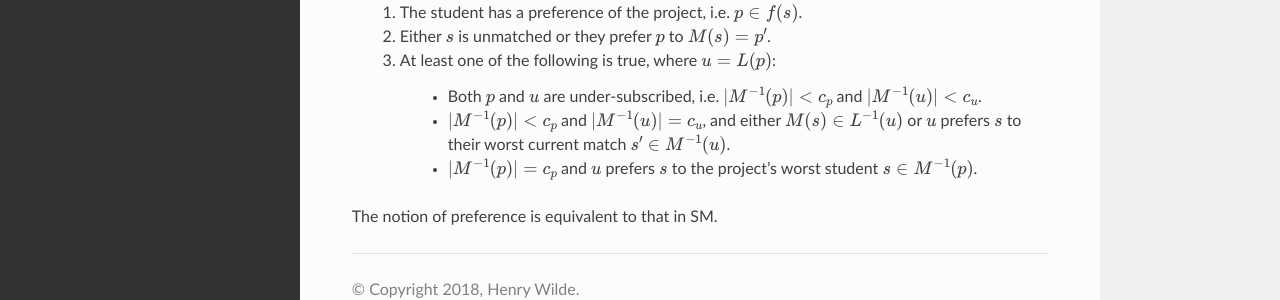
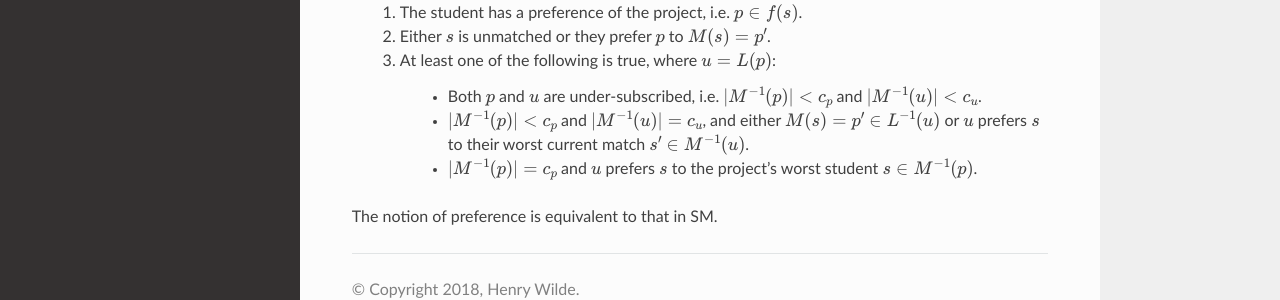
Before and after one commit to daffidwilde/matching, a Sphinx documentation site: the page built from docs/discussion/student_allocation/definitions.rst, in a window 1280 px wide and 900 px high, scrolled down 918 px. Shown: the part 541-841 px from the top of the window. Built offline with Sphinx 7.4.7 and the Read the Docs theme 2.0.0, drawn with Linux system fonts in a browser that asks for light colours.

```diff
--- a/docs/discussion/student_allocation/definitions.rst
+++ b/docs/discussion/student_allocation/definitions.rst
@@ -84,8 +84,8 @@ following hold:
           - Both :math:`p` and :math:`u` are under-subscribed, i.e.
             :math:`|M^{-1}(p)| < c_p` and :math:`|M^{-1}(u)| < c_u`.
           - :math:`|M^{-1}(p)| < c_p` and :math:`|M^{-1}(u)| = c_u`, and either
-            :math:`M(s) \in L^{-1}(u)` or :math:`u` prefers :math:`s` to their
-            worst current match :math:`s' \in M^{-1}(u)`.
+            :math:`M(s) = p' \in L^{-1}(u)` or :math:`u` prefers :math:`s` to
+            their worst current match :math:`s' \in M^{-1}(u)`.
           - :math:`|M^{-1}(p)| = c_p` and :math:`u` prefers :math:`s` to the
             project's worst student :math:`s \in M^{-1}(p)`.
 
```
